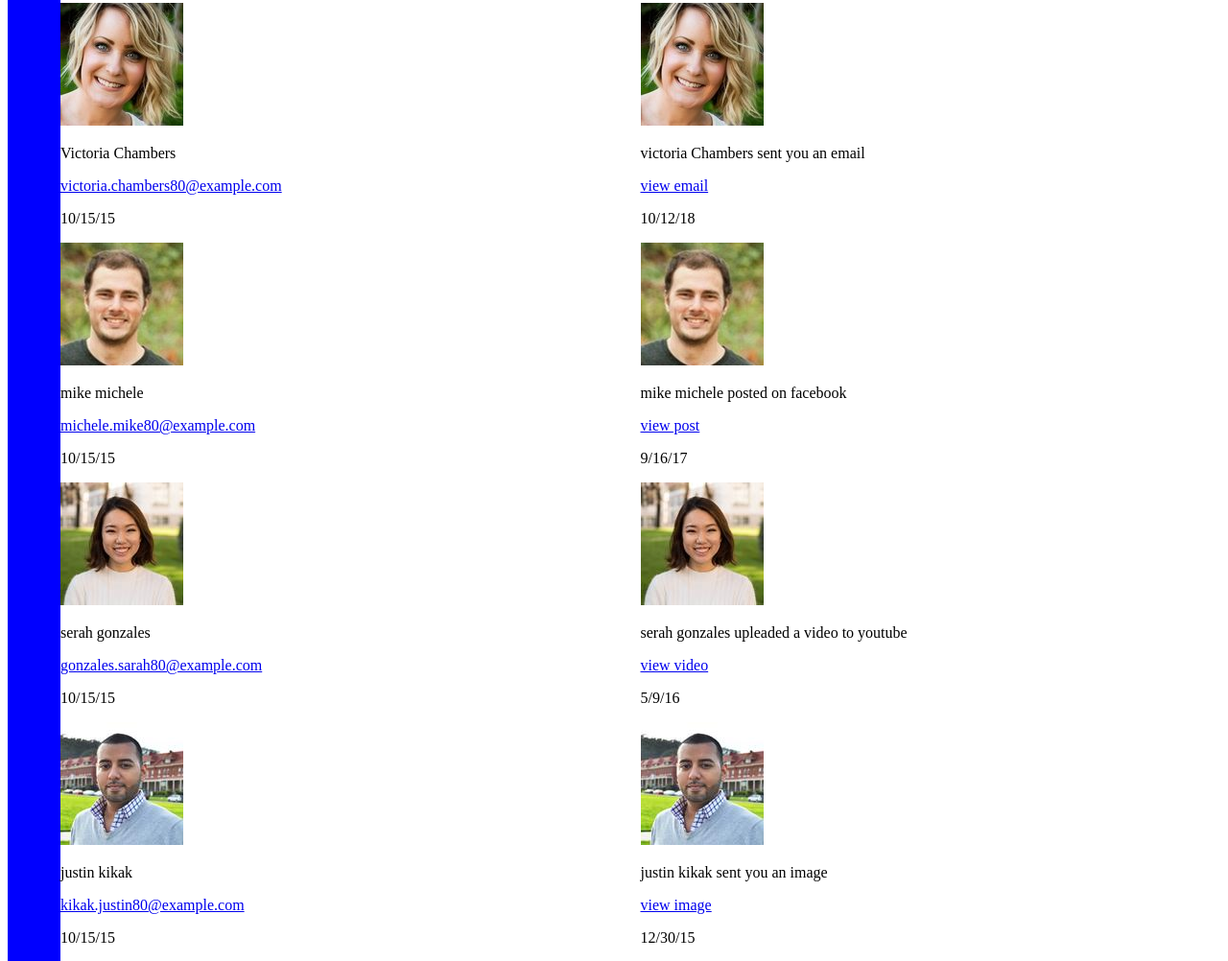
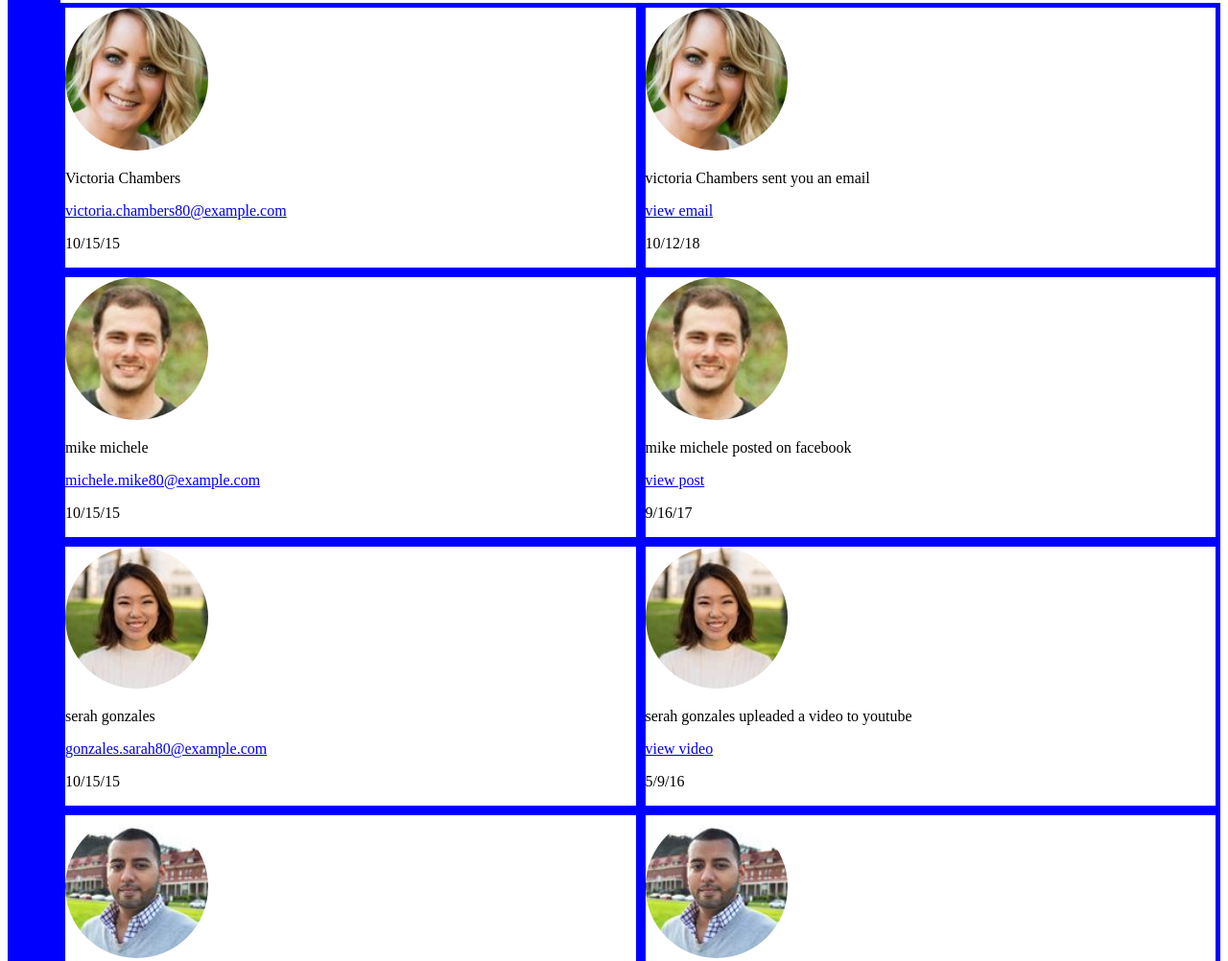
Before and after one commit to Bloop37/treehouse-project-7, a plain HTML site: page index.html in a window 1280 px wide. Shown: the part 1509-2511 px from the top of the page at 96% size. Drawn offline with Linux system fonts and the light colour scheme.

Commit message:
file update

```diff
--- a/css/styles.css
+++ b/css/styles.css
@@ -43,6 +43,7 @@ nav{
 }
 .member{
     width: 40px;
+    border-radius: 25px;
 }
 .a{
     float: left;
@@ -65,6 +66,16 @@ nav{
 .social-image{
     width: 50%;
 }
+.profile-image{
+    border-radius: 100px;
+    height: 25%;
+    width: 25%;
+}
+.members-container, .recent-container{
+    border: 5px solid blue;
+    border-color: blue;
+}
+
 @media(min-width:768px){
     .main{
         grid-template-columns: 50%;
--- a/index.html
+++ b/index.html
@@ -141,7 +141,7 @@
         </div>
         <p>10/15/15</p>
     </div>
-    <div class="members-container-2">
+    <div class="members-container">
         <img alt="member 2" src="images/member-2.jpg" class="profile-image">
         <div class="members-text">
         <p>mike michele</p>
@@ -149,7 +149,7 @@
         </div>
         <p>10/15/15</p>
     </div>
-    <div class="members-container-3">
+    <div class="members-container">
         <img alt="member 3" src="images/member-3.jpg" class="profile-image">
         <div class="members-text">
         <p>serah gonzales</p>
@@ -157,7 +157,7 @@
         </div>
         <p>10/15/15</p>
     </div>
-    <div class="members-container-4">
+    <div class="members-container">
         <img alt="member 4" src="images/member-4.jpg" class="profile-image">
         <div class="members-text">
         <p>justin kikak</p>
@@ -178,7 +178,7 @@
             </div>
             <p>10/12/18</p>
         </div>
-        <div class="recent-container-2">
+        <div class="recent-container">
             <img alt="recent 2" src="images/member-2.jpg" class="profile-image">
             <div class="recent-text">
             <p>mike michele posted on facebook</p>
@@ -186,7 +186,7 @@
             </div>
             <p>9/16/17</p>
         </div>
-        <div class="recent-container-3">
+        <div class="recent-container">
             <img alt="recent 3" src="images/member-3.jpg" class="profile-image">
             <div class="recent-text">
             <p>serah gonzales upleaded a video to youtube</p>
@@ -194,7 +194,7 @@
             </div>
             <p>5/9/16</p>
         </div>
-        <div class="recent-container-4">
+        <div class="recent-container">
             <img alt="recent 4" src="images/member-4.jpg" class="profile-image">
             <div class="recent-text">
             <p>justin kikak sent you an image</p>
```
